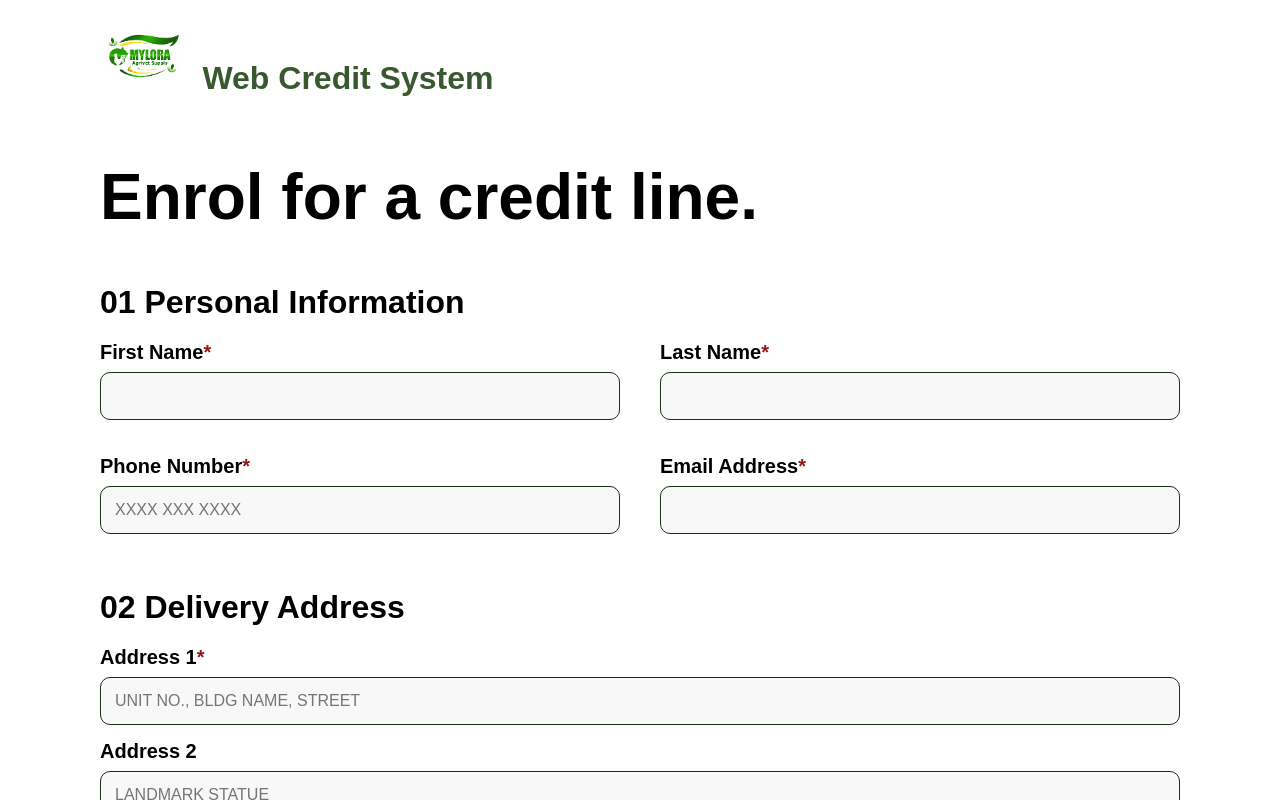
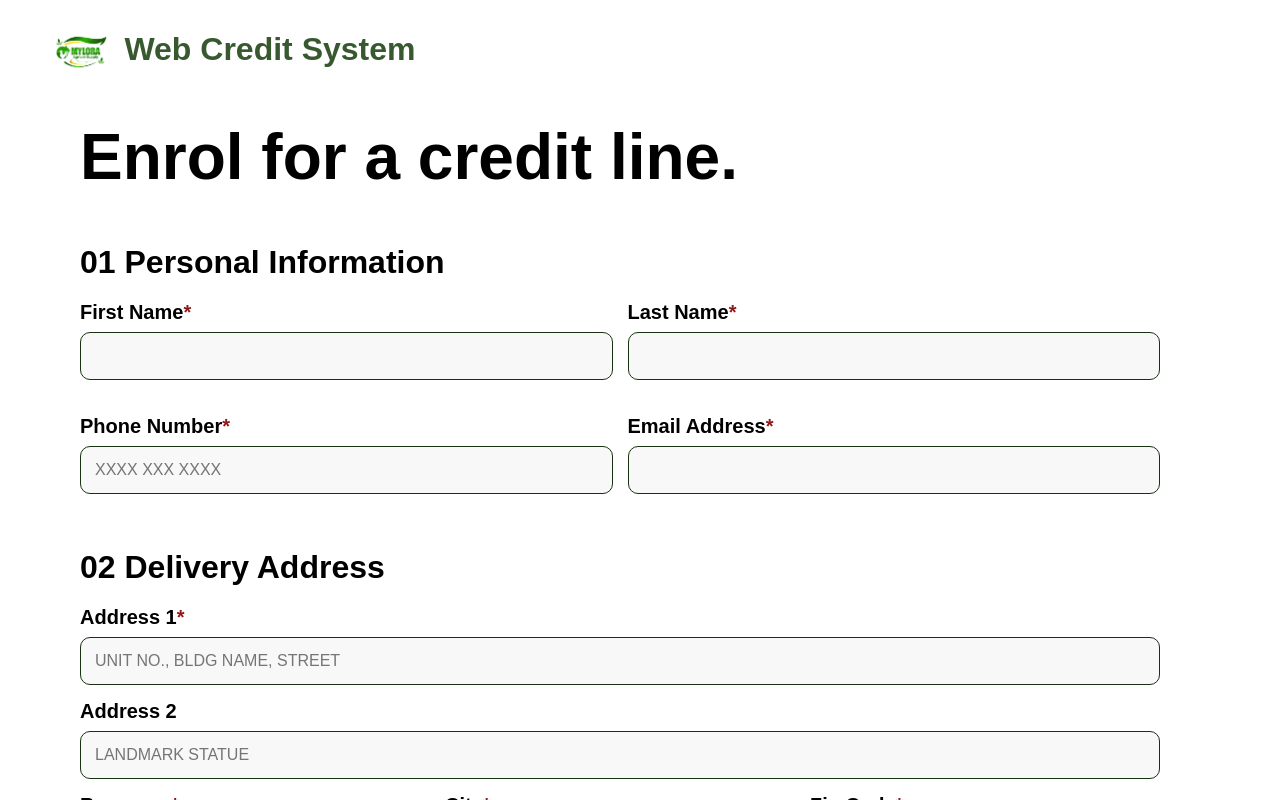
Before and after one commit to vorrjjard-2/mylora-ghostbusters, a React app in the folder frontend/: page /apply/step-1 in a window 1280 px wide. Both pictures are taken after typing "name@example.com" into the empty fields and a click on the button "Continue". Shown: the top 800 px of the page. Built offline with nearby package versions, Linux system fonts and the light colour scheme; the HTML template or start-up script is replaced by a standard one.

Commit message:
ApplyStep2 layout revisions

```diff
--- a/frontend/src/pages/shared/Login/Login.css
+++ b/frontend/src/pages/shared/Login/Login.css
@@ -21,8 +21,8 @@
     height: 190px;
     display: block;
     margin: 0 auto 1rem auto;
-    margin-top: -200px;
-    margin-bottom: -40px;
+    margin-top: -210px;
+    margin-bottom: -50px;
 }
 
 .login-page-wrapper .system-title {
@@ -30,7 +30,7 @@
     font-weight: 600;
     font-size: 64px;
     font-family: 'Arimo', sans-serif;
-    margin-bottom: 40px;
+    margin-bottom: 30px;
     letter-spacing: -2px;
 }
 
@@ -69,7 +69,7 @@
 
 .login-page-wrapper .form-input {
     width: 100%;
-    padding: 1rem;
+    padding: 10px 10px;
     border: 1px solid #333;
     background-color: #ffffff;
     border-radius: 12px;
@@ -106,6 +106,7 @@
     letter-spacing: 0.5px;
     cursor: pointer;
     margin-left: 0px;
+    margin-top: 35px;
 }
 
 .login-page-wrapper .enroll-link {
@@ -120,6 +121,7 @@
     font-weight: 600;
     border: 1px solid #333;
     border-radius: 12px;
+    margin-top: -10px;
     letter-spacing: 0.3px;
     gap: 10px;
     font-size: 20px;
--- a/frontend/src/pages/shared/apply/ApplyStep2.css
+++ b/frontend/src/pages/shared/apply/ApplyStep2.css
@@ -1,75 +1,81 @@
-.apply-header {
+.apply2-page-wrapper {
+    max-width: 1200px;
+    margin: 0 auto;
+    padding: 2rem 5rem;
+    background-color: #ffffff;
+    font-family: 'Arimo', sans-serif;
+}
+
+.apply2-page-wrapper .apply-header {
     display: flex;
     align-items: center;
-  justify-content: flex-start;
-  margin-bottom: 40px;
-  padding-bottom: 20px;
+    gap: 10px;
+    margin-top: -50px;
+    margin-left: -70px;
 }
 
-.apply-container {
-  max-width: 1200px;
+.apply2-page-wrapper .header-brand {
+    display: flex;
+    align-items: center;
+    gap: 12px;
+}
+
+.apply2-page-wrapper .mylora-logo {
+    height: 50px;
+    margin-top: 5px;
+}
+
+.apply2-page-wrapper .apply-container {
+  max-width: 100%;
+  width: 100%;
   margin: 0 auto;
 }
 
-.header-brand {
-  display: flex;
-  align-items: center;
-  gap: 15px;
-}
-
-.mylora-logo {
-  height: 70px;
-  width: auto;
-  margin-top: -45px;
-}
-
-.header-title {
+.apply2-page-wrapper .header-title {
     font-size: 32px;
     font-weight: 700;
-  font-family: 'Arimo', sans-serif;
     color: #385930;
 }
 
-.main-title {
+.apply2-page-wrapper .main-title {
     font-size: 64px;
     font-weight: 700;
     margin-bottom: 50px;
+    margin-left: -40px;
     font-family: 'Arimo', sans-serif;
 }
 
-.apply-page-wrapper {
-    padding: 20px 5%;
-    background-color: #fff;
+.apply2-page-wrapper .section-title {
+    font-size: 32px;
+    font-family: 'Arimo', sans-serif;
+    margin: 40px 0 20px -40px;
 }
 
-.section-title {
-    font-size: 32px;
-    font-family: 'Arimo', sans-serif;
-    margin: 40px 0 20px 0;
-}
-
-.input-grid {
+.apply2-page-wrapper .input-grid {
     display: grid;
     grid-template-columns: 1fr 1fr;
-  gap: 20px 40px;
+    column-gap: 55px;
+    row-gap: 20px;
+    width: 100%;
     margin-bottom: 20px;
 }
 
-.three-col {
+.apply2-page-wrapper .three-col {
     grid-template-columns: 1fr 1fr 1fr;
 }
 
-.input-group {
+.apply2-page-wrapper .input-group {
     display: flex;
     flex-direction: column;
     margin-bottom: 15px;
+    margin-left: -40px;
 }
 
-.input-group.full-width {
+.apply2-page-wrapper .input-group.full-width {
   grid-column: span 2;
 }
 
-.input-group label {
+.apply2-page-wrapper .input-group label {
     font-weight: bold;
     margin-bottom: 8px;
     font-family: 'Arimo', sans-serif;
@@ -77,7 +83,7 @@
     display: block;
 }
 
-.required { color: #911818; }
+.apply2-page-wrapper .required { color: #911818; }
 
 select {
     appearance: none;
@@ -110,7 +116,7 @@ input, select {
     box-sizing: border-box;
 }
 
-.upload-zone {
+.apply2-page-wrapper .upload-zone {
     display: block;
     border: 1px solid #183112;
     border-radius: 12px;
@@ -121,34 +127,34 @@ input, select {
     font-family: 'Arimo', sans-serif;
     color: #262626;
     margin-top: 10px;
+    margin-left: -40px;
 }
 
-.upload-icon {
+.apply2-page-wrapper .upload-icon {
     font-size: 20px;
     font-weight: 300;
     margin-bottom: 8px;
     color: #262626;
 }
 
-.upload-hint {
+.apply2-page-wrapper .upload-hint {
     font-size: 14px;
     color: #666;
     display: block;
 }
 
-.hidden-file-input {
+.apply2-page-wrapper .hidden-file-input {
     display: none;
 }
 
-.form-footer {
+.apply2-page-wrapper .form-footer {
   display: flex;
   justify-content: flex-end;
   gap: 20px;
   margin-top: 60px;
-  padding-bottom: 100px;
 }
 
-.btn-next {
+.apply2-page-wrapper .btn-next {
     background-color: #183112;
     color: white;
     border: none;
@@ -160,9 +166,10 @@ input, select {
     height: 41px;
     width: auto;
     min-width: 350px;
+    margin-bottom: 0px;
 }
 
-.btn-back {
+.apply2-page-wrapper .btn-back {
     background: white;
     border: 1px solid #183112;
     padding: 8px 59px;
@@ -172,5 +179,4 @@ input, select {
     cursor: pointer;
     height: 41px;
     width: auto;
-    min-width: 200px;
 }
--- a/frontend/src/pages/shared/apply/ApplyStep2.jsx
+++ b/frontend/src/pages/shared/apply/ApplyStep2.jsx
@@ -93,7 +93,7 @@ export default function ApplyStep2() {
 
  return (
    <>
-     <div className="apply-page-wrapper">
+     <div className="apply2-page-wrapper">
      <header className="apply-header">
        <div className="header-brand">
          <img src={logo} alt="Mylora Logo" className="mylora-logo" />
```
Lines whose indentation alone changed are shown as unchanged.
